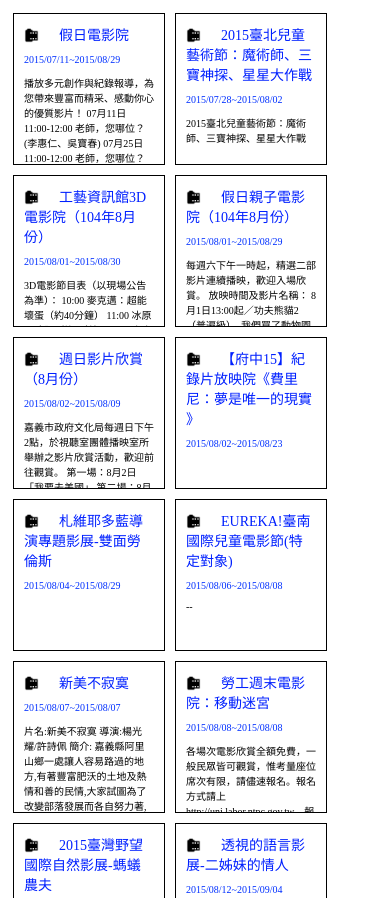
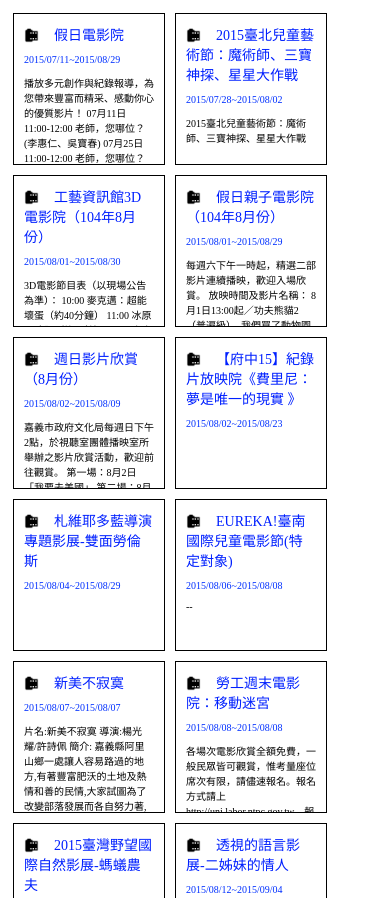
Before and after one commit to rk62pt/about_jquery, a plain HTML site: page info_movies.html in a window 390 px wide. Shown: the top 898 px of the page. Drawn offline with Linux system fonts and the light colour scheme.

Commit message:
padding change

```diff
--- a/stylesheets/infotag.css
+++ b/stylesheets/infotag.css
@@ -113,7 +113,7 @@
     background-size:contain;        /*for IE*/
     font-size:14px;
     color:#0020FF;
-    padding-left:35px;
+    padding-left:30px;
   }
 
   .infotag-date{
```
